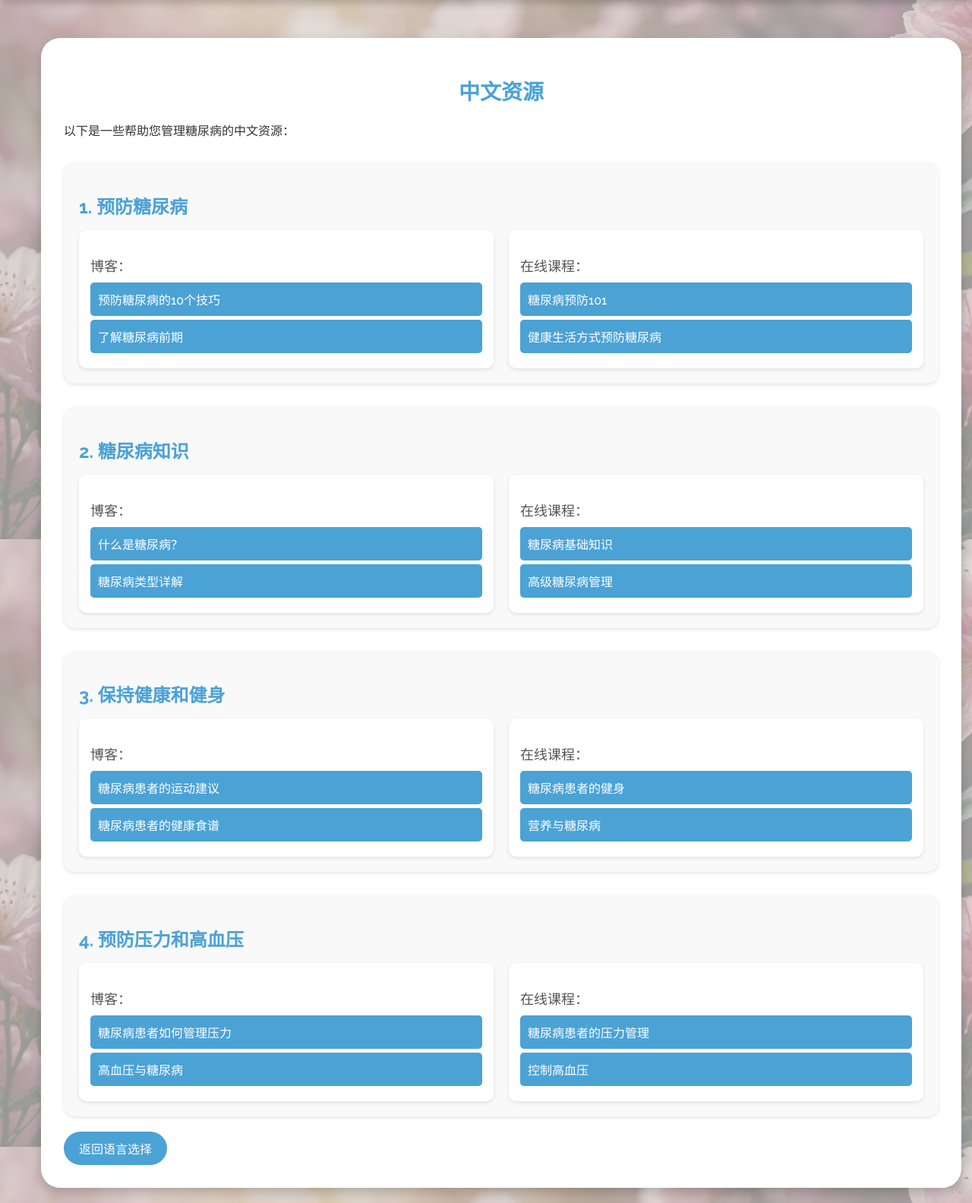
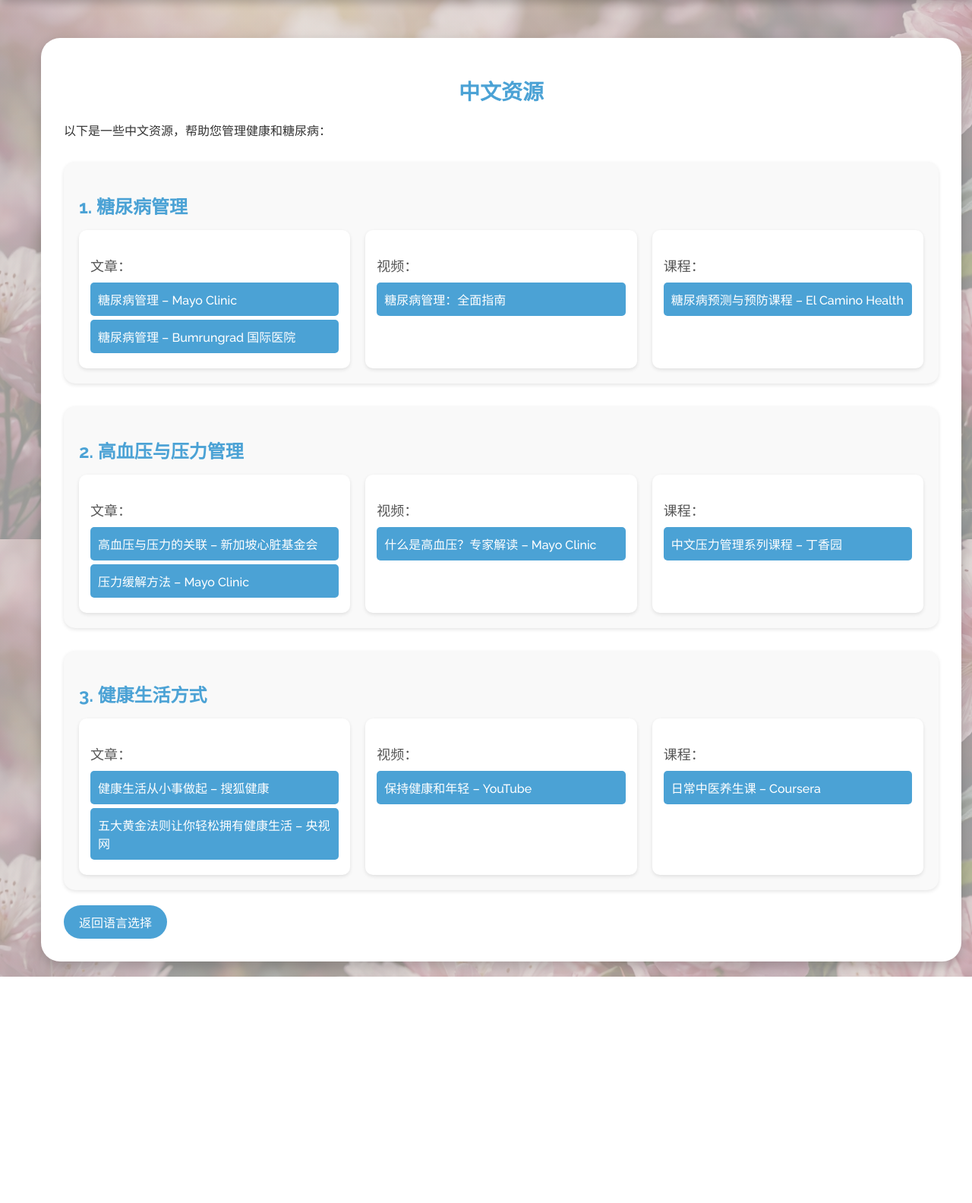
Before and after one commit to ImpactGLX323/UMAIHackathon-UNM, a Flask app: page /resources1/chinese in a window 1280 px wide. Shown: the part 90-1674 px from the top of the page at 76% size. After the commit the page ends 1376 px from the top, so only its background shows below. Run offline with Flask 3, Linux system fonts and the light colour scheme.

Commit message:
chinese resources added

```diff
--- a/src/backend/app/templates/resources1_chinese.html
+++ b/src/backend/app/templates/resources1_chinese.html
@@ -10,7 +10,6 @@
     <!-- Header Navigation Bar -->
     <div class="header">
         <div id="logo">
-            <!-- Add your logo here -->
             <img src="{{ url_for('static', filename='logo.png') }}" alt="Logo" height="50">
         </div>
         <div class="dashboard">
@@ -25,72 +24,64 @@
     <div class="container">
         <div class="resources-container">
             <h1>中文资源</h1>
-            <p>以下是一些帮助您管理糖尿病的中文资源：</p>
+            <p>以下是一些中文资源，帮助您管理健康和糖尿病：</p>
 
-            <!-- 1. 预防糖尿病 -->
+            <!-- 1. 糖尿病管理 -->
             <div class="category-box">
-                <h2>1. 预防糖尿病</h2>
+                <h2>1. 糖尿病管理</h2>
                 <div class="link-grid">
                     <div class="link-box">
-                        <h3>博客：</h3>
-                        <a href="https://example.com/blog1-预防" target="_blank">预防糖尿病的10个技巧</a>
-                        <a href="https://example.com/blog2-预防" target="_blank">了解糖尿病前期</a>
+                        <h3>文章：</h3>
+                        <a href="https://www.mayoclinic.org/zh-hans/diseases-conditions/diabetes/in-depth/diabetes-management/art-20047963" target="_blank">糖尿病管理 – Mayo Clinic</a>
+                        <a href="https://www.bumrungrad.com/zh/health-blog/may-2018/five-way-prevent-diabetes" target="_blank">糖尿病管理 – Bumrungrad 国际医院</a>
                     </div>
                     <div class="link-box">
-                        <h3>在线课程：</h3>
-                        <a href="https://example.com/course1-预防" target="_blank">糖尿病预防101</a>
-                        <a href="https://example.com/course2-预防" target="_blank">健康生活方式预防糖尿病</a>
+                        <h3>视频：</h3>
+                        <a href="https://www.youtube.com/watch?v=cFvzMeL_7Yc" target="_blank">糖尿病管理：全面指南</a>
+                    </div>
+                    <div class="link-box">
+                        <h3>课程：</h3>
+                        <a href="https://www.elcaminohealth.org/community/chinese-health-initiative/conditions-treatments/diabetes/diabetes-prevention-program" target="_blank">糖尿病预测与预防课程 – El Camino Health</a>
                     </div>
                 </div>
             </div>
 
-            <!-- 2. 糖尿病知识 -->
+            <!-- 2. 高血压与压力管理 -->
             <div class="category-box">
-                <h2>2. 糖尿病知识</h2>
+                <h2>2. 高血压与压力管理</h2>
                 <div class="link-grid">
                     <div class="link-box">
-                        <h3>博客：</h3>
-                        <a href="https://example.com/blog1-知识" target="_blank">什么是糖尿病？</a>
-                        <a href="https://example.com/blog2-知识" target="_blank">糖尿病类型详解</a>
+                        <h3>文章：</h3>
+                        <a href="https://www.myheart.org.sg/cn/heart-news/high-blood-pressure-stress/" target="_blank">高血压与压力的关联 – 新加坡心脏基金会</a>
+                        <a href="https://www.mayoclinic.org/zh-hans/healthy-lifestyle/stress-management/in-depth/stress-relievers/art-20047257" target="_blank">压力缓解方法 – Mayo Clinic</a>
                     </div>
                     <div class="link-box">
-                        <h3>在线课程：</h3>
-                        <a href="https://example.com/course1-知识" target="_blank">糖尿病基础知识</a>
-                        <a href="https://example.com/course2-知识" target="_blank">高级糖尿病管理</a>
+                        <h3>视频：</h3>
+                        <a href="https://www.mayoclinic.org/zh-hans/diseases-conditions/high-blood-pressure/multimedia/vid-20538077" target="_blank">什么是高血压？专家解读 – Mayo Clinic</a>
+                    </div>
+                    <div class="link-box">
+                        <h3>课程：</h3>
+                        <a href="https://e.dxy.cn/broadcast/series/id/12749" target="_blank">中文压力管理系列课程 – 丁香园</a>
                     </div>
                 </div>
             </div>
 
-            <!-- 3. 保持健康和健身 -->
+            <!-- 3. 健康生活方式 -->
             <div class="category-box">
-                <h2>3. 保持健康和健身</h2>
+                <h2>3. 健康生活方式</h2>
                 <div class="link-grid">
                     <div class="link-box">
-                        <h3>博客：</h3>
-                        <a href="https://example.com/blog1-健身" target="_blank">糖尿病患者的运动建议</a>
-                        <a href="https://example.com/blog2-健身" target="_blank">糖尿病患者的健康食谱</a>
+                        <h3>文章：</h3>
+                        <a href="https://www.sohu.com/a/874058338_121123790" target="_blank">健康生活从小事做起 – 搜狐健康</a>
+                        <a href="https://jiankang.cctv.com/2018/08/10/ARTIBd1rejsfshwXseeExR5w180810.shtml" target="_blank">五大黄金法则让你轻松拥有健康生活 – 央视网</a>
                     </div>
                     <div class="link-box">
-                        <h3>在线课程：</h3>
-                        <a href="https://example.com/course1-健身" target="_blank">糖尿病患者的健身</a>
-                        <a href="https://example.com/course2-健身" target="_blank">营养与糖尿病</a>
-                    </div>
-                </div>
-            </div>
-
-            <!-- 4. 预防压力和高血压 -->
-            <div class="category-box">
-                <h2>4. 预防压力和高血压</h2>
-                <div class="link-grid">
-                    <div class="link-box">
-                        <h3>博客：</h3>
-                        <a href="https://example.com/blog1-压力" target="_blank">糖尿病患者如何管理压力</a>
-                        <a href="https://example.com/blog2-压力" target="_blank">高血压与糖尿病</a>
+                        <h3>视频：</h3>
+                        <a href="https://www.youtube.com/watch?v=EjkGCG-5Q78" target="_blank">保持健康和年轻 – YouTube</a>
                     </div>
                     <div class="link-box">
-                        <h3>在线课程：</h3>
-                        <a href="https://example.com/course1-压力" target="_blank">糖尿病患者的压力管理</a>
-                        <a href="https://example.com/course2-压力" target="_blank">控制高血压</a>
+                        <h3>课程：</h3>
+                        <a href="https://www.coursera.org/learn/everyday-chinese-medicine" target="_blank">日常中医养生课 – Coursera</a>
                     </div>
                 </div>
             </div>
```
